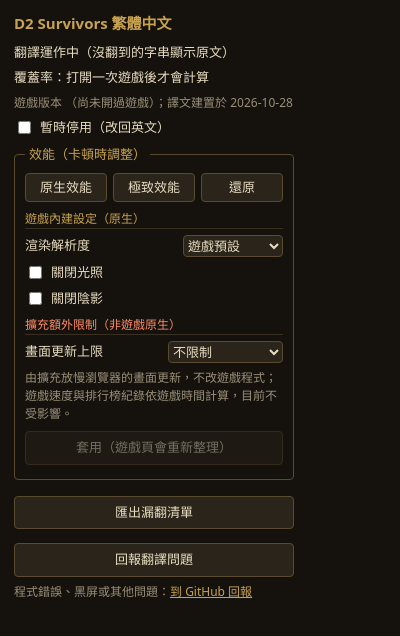
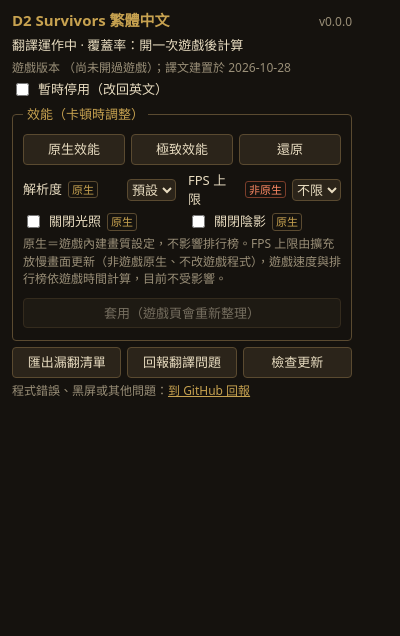
Before and after one commit to keoy7am/D2Survivors-zhtw, a browser extension: page extension/popup.html in a window 400 px wide. Drawn offline with Linux system fonts and the light colour scheme.

Commit message:
Add a check-for-updates button and fit the popup without scrolling
The popup gets a button that checks GitHub releases right away, past
the 12-hour interval, and says whether a newer version exists. The
layout is wider and denser (status and coverage on one line, settings
in a grid, action buttons in a row) so the normal state, including the
performance self-check, fits in Chrome's 600px popup: 413px plain,
452px with the check shown. e2e covers the button and the height.

```diff
--- a/extension/meta.json
+++ b/extension/meta.json
@@ -6,5 +6,5 @@
   },
   "total": 12856,
   "translated": 12856,
-  "builtAt": "2026-10-28T03:31:57.366Z"
+  "builtAt": "2026-10-28T03:49:56.655Z"
 }
--- a/extension/popup.html
+++ b/extension/popup.html
@@ -2,65 +2,72 @@
 <html lang="zh-Hant">
 <meta charset="utf-8">
 <style>
-  body { width: 280px; margin: 0; padding: 12px 14px; font: 13px/1.5 "Microsoft JhengHei", system-ui, sans-serif; background: #15120e; color: #e8dcc0; }
-  h1 { font-size: 15px; margin: 0 0 8px; color: #c7a250; }
-  .row { margin: 6px 0; }
+  /* Chrome 的 popup 最高約 600px：一般情況（沒有新版提示、沒有錯誤）要一頁看完，不用捲動 */
+  body { width: 340px; margin: 0; padding: 10px 12px; font: 13px/1.45 "Microsoft JhengHei", system-ui, sans-serif; background: #15120e; color: #e8dcc0; }
+  header { display: flex; align-items: baseline; gap: 8px; margin-bottom: 4px; }
+  h1 { font-size: 15px; margin: 0; color: #c7a250; }
+  #ext-ver { margin-left: auto; }
+  .row { margin: 4px 0; }
   .warn { color: #ff8a65; }
   .dim { color: #9a8f78; font-size: 12px; word-break: break-all; }
-  button { margin-top: 8px; width: 100%; padding: 6px; background: #2b241a; color: #e8dcc0; border: 1px solid #5a4a30; border-radius: 4px; cursor: pointer; font: inherit; }
+  button { padding: 5px 6px; background: #2b241a; color: #e8dcc0; border: 1px solid #5a4a30; border-radius: 4px; cursor: pointer; font: inherit; }
   button:hover { background: #3a3022; }
+  button:disabled { opacity: .45; cursor: default; }
   a { color: #c7a250; }
-  .new { padding: 6px 8px; border: 1px solid #1565c0; border-radius: 4px; background: #0d2340; color: #cfe3ff; }
+  .new { padding: 5px 8px; border: 1px solid #1565c0; border-radius: 4px; background: #0d2340; color: #cfe3ff; }
   .new a { color: #8ec5ff; font-weight: bold; }
   label { display: flex; gap: 6px; align-items: center; cursor: pointer; }
-  .perf { margin: 8px 0; padding: 6px 10px 8px; border: 1px solid #5a4a30; border-radius: 4px; }
+  .btns { display: flex; gap: 6px; margin: 6px 0 4px; }
+  .btns button { flex: 1; }
+  .perf { margin: 6px 0; padding: 4px 10px 8px; border: 1px solid #5a4a30; border-radius: 4px; }
   .perf legend { color: #c7a250; padding: 0 4px; }
   .perf select { margin-left: auto; background: #2b241a; color: #e8dcc0; border: 1px solid #5a4a30; border-radius: 4px; font: inherit; }
-  .presets { display: flex; gap: 6px; }
-  .presets button { margin-top: 2px; padding: 4px; }
-  .tag { margin-top: 8px; font-size: 12px; color: #c7a250; border-bottom: 1px solid #3a3022; }
-  .tag.ext { color: #ff8a65; }
-  button:disabled { opacity: .45; cursor: default; }
+  .grid { display: grid; grid-template-columns: 1fr 1fr; gap: 4px 12px; margin-top: 6px; }
+  .tag { font-size: 11px; color: #c7a250; border: 1px solid #5a4a30; border-radius: 3px; padding: 0 3px; white-space: nowrap; }
+  .tag.ext { color: #ff8a65; border-color: #7a3d2a; }
+  #p-apply { width: 100%; margin-top: 6px; }
   #perf-status { font-size: 12px; }
   #perf-status.ok { color: #9fd38a; }
   #perf-status.warn { color: #ff8a65; }
 </style>
-<h1>D2 Survivors 繁體中文</h1>
+<header><h1>D2 Survivors 繁體中文</h1><span class="dim" id="ext-ver"></span></header>
 <div class="row new" id="update" hidden></div>
-<div class="row" id="state"></div>
-<div class="row" id="cov"></div>
+<div class="row"><span id="state"></span> · <span id="cov"></span></div>
 <div class="row dim" id="ver"></div>
 <label class="row"><input type="checkbox" id="off"> 暫時停用（改回英文）</label>
 <fieldset class="perf">
   <legend>效能（卡頓時調整）</legend>
-  <div class="presets">
+  <div class="btns">
     <button type="button" id="p-native" title="解析度 0.75、關閉光照與陰影">原生效能</button>
     <button type="button" id="p-max" title="解析度 0.5、關閉光照與陰影、上限 60 FPS">極致效能</button>
     <button type="button" id="p-reset">還原</button>
   </div>
-  <div class="tag">遊戲內建設定（原生）</div>
-  <label class="row">渲染解析度
+  <div class="grid">
+    <label>解析度 <span class="tag">原生</span>
       <select id="res">
-      <option value="">遊戲預設</option><option value="1">1</option><option value="0.75">0.75</option>
-      <option value="0.5">0.5</option><option value="0.25">0.25（最低）</option>
+        <option value="">預設</option><option value="1">1</option><option value="0.75">0.75</option>
+        <option value="0.5">0.5</option><option value="0.25">0.25</option>
       </select>
     </label>
-  <label class="row"><input type="checkbox" id="nolights"> 關閉光照</label>
-  <label class="row"><input type="checkbox" id="noshadows"> 關閉陰影</label>
-  <div class="tag ext">擴充額外限制（非遊戲原生）</div>
-  <label class="row">畫面更新上限
+    <label>FPS 上限 <span class="tag ext">非原生</span>
       <select id="fps">
-      <option value="">不限制</option><option value="120">120 FPS</option><option value="60">60 FPS</option><option value="30">30 FPS（最低）</option>
+        <option value="">不限</option><option value="120">120</option><option value="60">60</option><option value="30">30</option>
       </select>
     </label>
-  <div class="dim">由擴充放慢瀏覽器的畫面更新，不改遊戲程式；遊戲速度與排行榜紀錄依遊戲時間計算，目前不受影響。</div>
+    <label><input type="checkbox" id="nolights"> 關閉光照 <span class="tag">原生</span></label>
+    <label><input type="checkbox" id="noshadows"> 關閉陰影 <span class="tag">原生</span></label>
+  </div>
+  <div class="dim row">原生＝遊戲內建畫質設定，不影響排行榜。FPS 上限由擴充放慢畫面更新（非遊戲原生、不改遊戲程式），遊戲速度與排行榜依遊戲時間計算，目前不受影響。</div>
   <button type="button" id="p-apply" disabled>套用（遊戲頁會重新整理）</button>
   <div class="row" id="perf-status"></div>
   <div class="dim" id="perf-note"></div>
 </fieldset>
+<div class="btns">
   <button id="export">匯出漏翻清單</button>
-<div class="row dim" id="msg"></div>
   <button id="report">回報翻譯問題</button>
-<div class="row dim">程式錯誤、黑屏或其他問題：<a href="#" id="report-other">到 GitHub 回報</a></div>
+  <button id="check-update">檢查更新</button>
+</div>
+<div class="dim" id="msg"></div>
+<div class="dim">程式錯誤、黑屏或其他問題：<a href="#" id="report-other">到 GitHub 回報</a></div>
 <script type="module" src="popup.js"></script>
 </html>
--- a/extension/popup.js
+++ b/extension/popup.js
@@ -1,4 +1,4 @@
-import { isNewer, RELEASES } from './update.js';
+import { isNewer, RELEASES, checkUpdate } from './update.js';
 
 const $ = (id) => document.getElementById(id);
 const ISSUES = 'https://github.com/keoy7am/D2Survivors-zhtw/issues';
@@ -12,30 +12,48 @@ const info = { 'ext-version': chrome.runtime.getManifest().version };
   showPerf(s.perf);
   saved = JSON.stringify(readPerf());
   checkPerf(s.perf);
-  if (s.update?.latest && isNewer(s.update.latest, info['ext-version'])) {
-    $('update').hidden = false;
-    $('update').append(`有新版 v${s.update.latest}（目前 v${info['ext-version']}）：`, Object.assign(document.createElement('a'), {
-      href: '#', textContent: '下載',
-      onclick: (e) => { e.preventDefault(); chrome.tabs.create({ url: s.update.url || RELEASES }); },
-    }), '，解壓覆蓋舊資料夾後到 chrome://extensions 按重新載入。');
-  }
+  showUpdate(s.update);
+  $('ext-ver').textContent = `v${info['ext-version']}`;
   $('off').checked = !!s.off;
   if (s.disabled) {
-    $('state').className = 'row warn';
+    $('state').className = 'warn';
     $('state').textContent = `遊戲改版後中文渲染補丁打不上，已暫時改回英文，請等擴充更新。（${s.patchError ?? ''}）`;
   } else {
-    $('state').textContent = s.off ? '已停用' : '翻譯運作中（沒翻到的字串顯示原文）';
+    $('state').textContent = s.off ? '已停用' : '翻譯運作中';
+    $('state').title = '沒翻到的字串顯示原文';
   }
   if (s.cov) {
-    const pct = ((s.cov.covered / s.cov.total) * 100).toFixed(1);
-    $('cov').textContent = `覆蓋率 ${pct}%（${s.cov.covered} / ${s.cov.total} 條）`;
+    $('cov').textContent = `覆蓋率 ${((s.cov.covered / s.cov.total) * 100).toFixed(1)}%`;
+    $('cov').title = `${s.cov.covered} / ${s.cov.total} 條`;
   } else {
-    $('cov').textContent = '覆蓋率：打開一次遊戲後才會計算';
+    $('cov').textContent = '覆蓋率：開一次遊戲後計算';
   }
   const changed = (seen['ui-'] && seen['ui-'] !== meta.files['ui-']) || (seen['ko-'] && seen['ko-'] !== meta.files['ko-']);
   info['game-version'] = `${seen['ui-'] ?? '未開過遊戲'}；覆蓋率 ${s.cov ? `${s.cov.covered}/${s.cov.total}` : '未計算'}；效能 ${describePerf(s.perf)}`;
   $('ver').textContent = `遊戲版本 ${seen['ui-'] ?? '（尚未開過遊戲）'}；譯文建置於 ${meta.builtAt.slice(0, 10)}${changed ? '，之後遊戲有改版，新字串會顯示原文' : ''}`;
 })();
+
+// 有新版時在最上方顯示下載連結（自動檢查或按「檢查更新」）
+function showUpdate(u) {
+  const box = $('update');
+  box.replaceChildren();
+  box.hidden = !(u?.latest && isNewer(u.latest, info['ext-version']));
+  if (box.hidden) return false;
+  box.append(`有新版 v${u.latest}（目前 v${info['ext-version']}）：`, Object.assign(document.createElement('a'), {
+    href: '#', textContent: '下載',
+    onclick: (e) => { e.preventDefault(); chrome.tabs.create({ url: u.url || RELEASES }); },
+  }), '，解壓覆蓋舊資料夾後到 chrome://extensions 按重新載入。');
+  return true;
+}
+$('check-update').addEventListener('click', async () => {
+  $('check-update').disabled = true;
+  $('msg').textContent = '檢查更新中…';
+  const r = await checkUpdate(Date.now(), true);
+  const { update } = await chrome.storage.local.get('update');
+  $('msg').textContent = r.error ? `檢查失敗：${r.error}（稍後再試）`
+    : showUpdate(update) ? `有新版 v${r.latest}，下載連結在最上方。` : `已是最新版（v${info['ext-version']}）。`;
+  $('check-update').disabled = false;
+});
 
 $('off').addEventListener('change', (e) => chrome.storage.local.set({ off: e.target.checked }));
 
--- a/extension/update.js
+++ b/extension/update.js
@@ -15,18 +15,22 @@ export function isNewer(latest, current) {
   return false;
 }
 
-export async function checkUpdate(now = Date.now()) {
+// force：popup 的「檢查更新」按鈕，不管 12 小時間隔立刻查。回傳 { latest, error }
+export async function checkUpdate(now = Date.now(), force = false) {
   const { update } = await chrome.storage.local.get('update');
-  if (update && now - update.checkedAt < EVERY) return;
+  if (!force && update && now - update.checkedAt < EVERY) return { latest: update.latest ?? null, error: null };
   const next = { ...update, checkedAt: now };
+  let error = null;
   try {
-    const r = await fetch(LATEST, { headers: { Accept: 'application/vnd.github+json' } });
+    const r = await fetch(LATEST, { headers: { Accept: 'application/vnd.github+json' }, cache: 'no-store' });
     if (!r.ok) throw new Error(`GitHub 回 ${r.status}`);
     const { tag_name, html_url } = await r.json();
     next.latest = String(tag_name).replace(/^v/, '');
     next.url = String(html_url).startsWith(RELEASES + '/') ? html_url : RELEASES; // 只開本 repo 的 Releases 頁
   } catch (e) {
     console.warn('新版檢查失敗', e);
+    error = e.message ?? String(e);
   }
   await chrome.storage.local.set({ update: next });
+  return { latest: next.latest ?? null, error };
 }
--- a/tools/e2e.cjs
+++ b/tools/e2e.cjs
@@ -138,6 +138,12 @@ const patched = (page) => page.evaluate(() => globalThis.__d2zhPatched === true)
     await popup.waitForTimeout(500);
     const notice = await popup.evaluate(() => { const el = document.getElementById('update'); return el.hidden ? null : el.textContent; });
     check(notice?.includes('v99.0.0'), `popup 顯示新版提示（${notice}）`);
+    // 手動「檢查更新」：不管 12 小時間隔立刻查 GitHub，查完更新提示與訊息
+    await popup.click('#check-update');
+    await popup.waitForFunction(() => /最新版|有新版|檢查失敗/.test(document.getElementById('msg').textContent), null, { timeout: 15000 }).catch(() => {});
+    const checked = await popup.textContent('#msg');
+    check(/最新版|有新版/.test(checked) && !(await popup.isVisible('#update')) === /最新版/.test(checked), `「檢查更新」按鈕（${checked}）`);
+    check((await popup.evaluate(() => Math.ceil(document.body.getBoundingClientRect().height) + 20)) <= 600, 'popup 一般狀態不用捲動（高度 ≤ 600）');
     const [issue] = await Promise.all([ctx.waitForEvent('page'), popup.click('#report')]);
     await issue.waitForLoadState('commit').catch(() => {});
     // 沒登入 GitHub 時會先轉到登入頁，表單網址放在 return_to
```
Also changed, not shown: docs/install.html (+1 -1 lines), README.md. Lines whose indentation alone changed are shown as unchanged.
